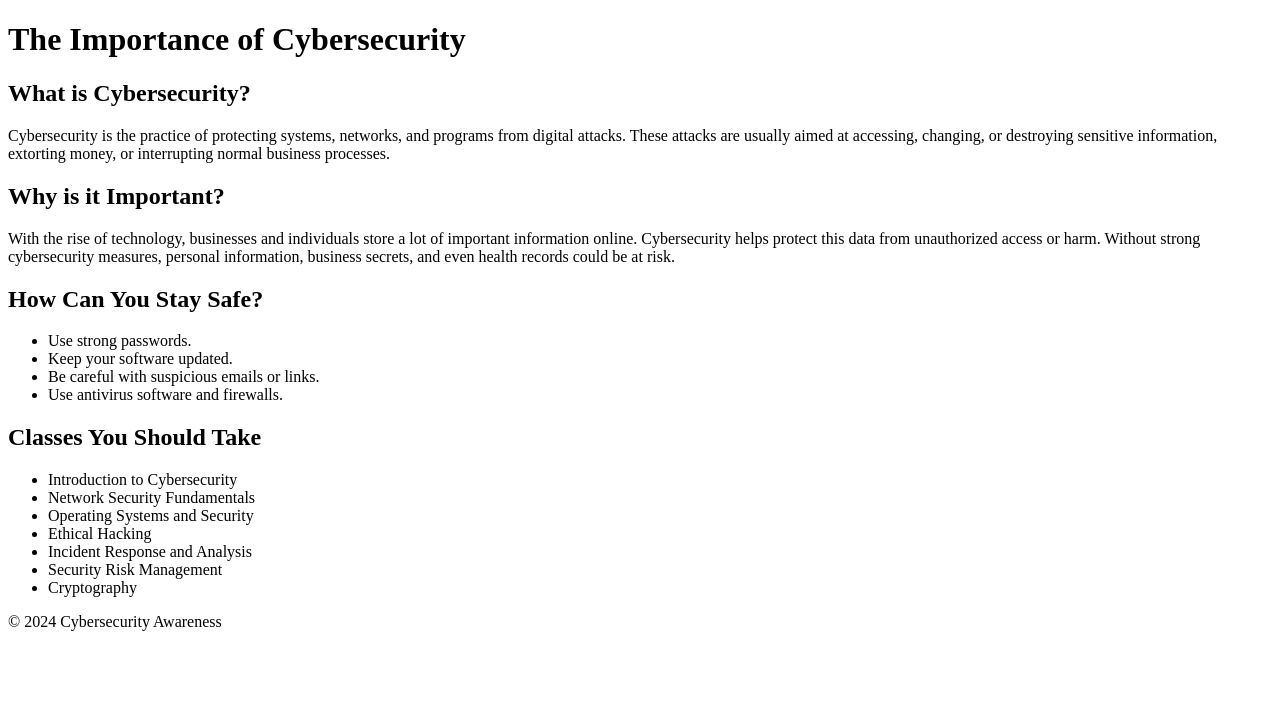
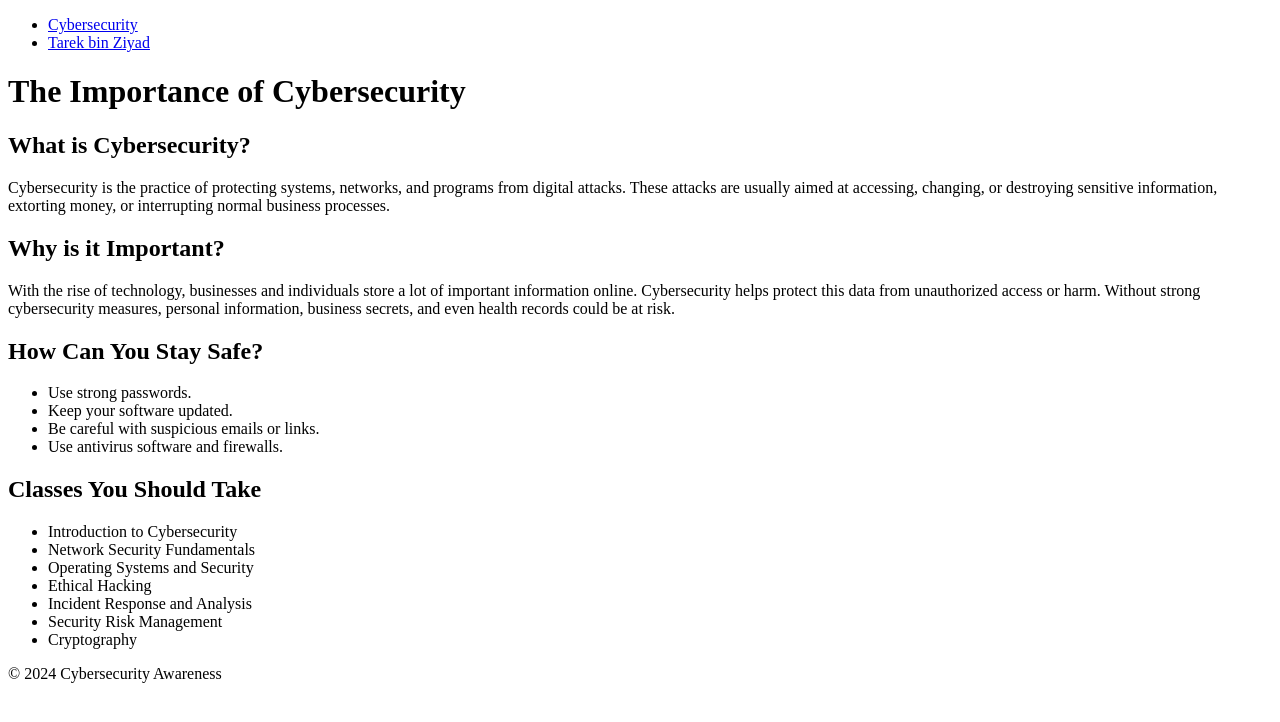
Before and after one commit to hshribati/project-1, a plain HTML site: page Cybersecurity.html in a window 1280 px wide. Drawn offline with Linux system fonts and the light colour scheme.

Commit message:
Update Cybersecurity.html

```diff
--- a/Cybersecurity.html
+++ b/Cybersecurity.html
@@ -6,6 +6,13 @@
     <title>The Importance of Cybersecurity</title>
 </head>
 <body>
+    <nav>
+        <ul>
+            <li><a href="cybersecurity.html">Cybersecurity</a></li>
+            <li><a href="Tarek.html">Tarek bin Ziyad</a></li>
+        </ul>
+    </nav>
+
     <h1>The Importance of Cybersecurity</h1>
 
     <h2>What is Cybersecurity?</h2>
```
